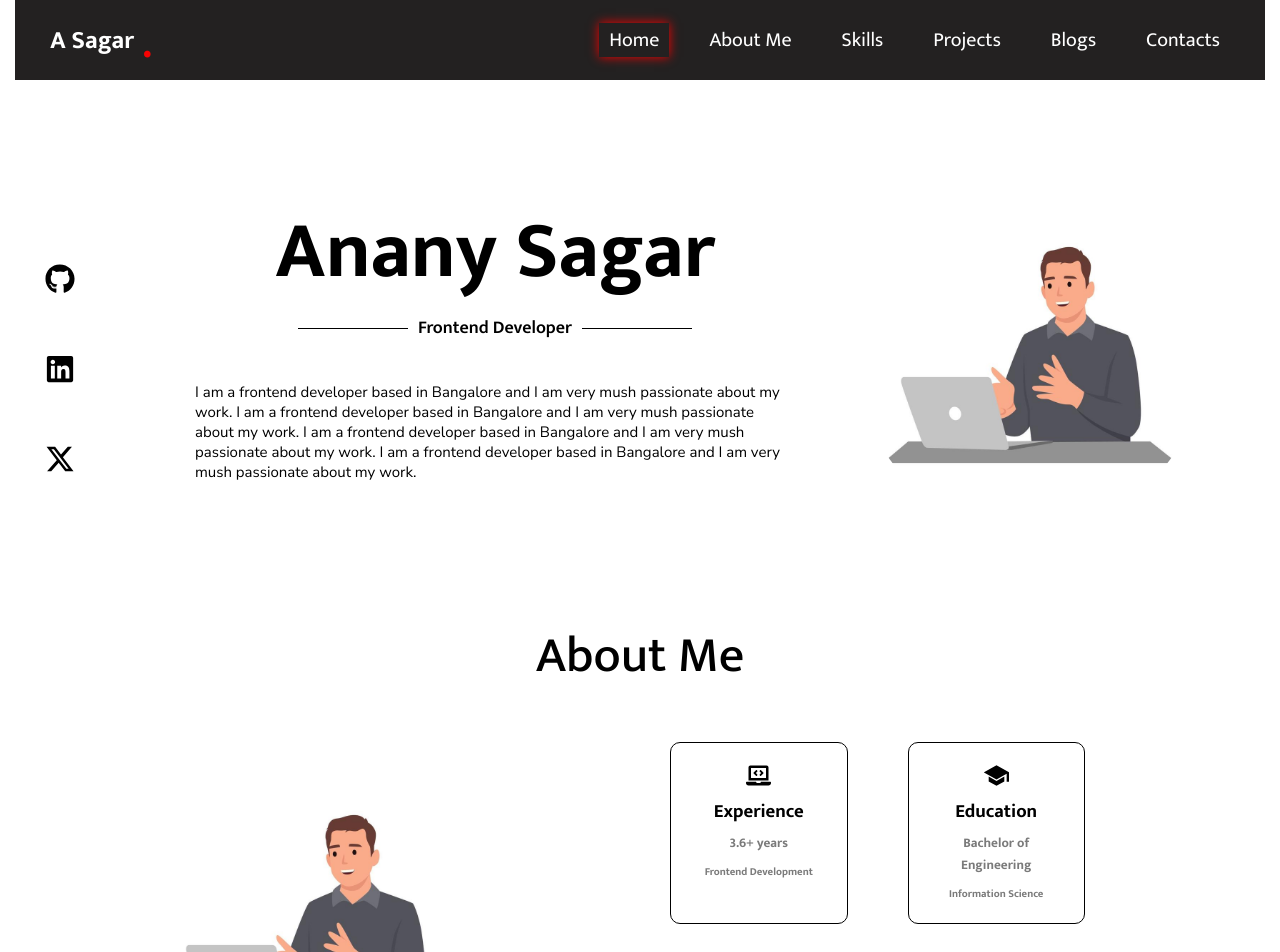
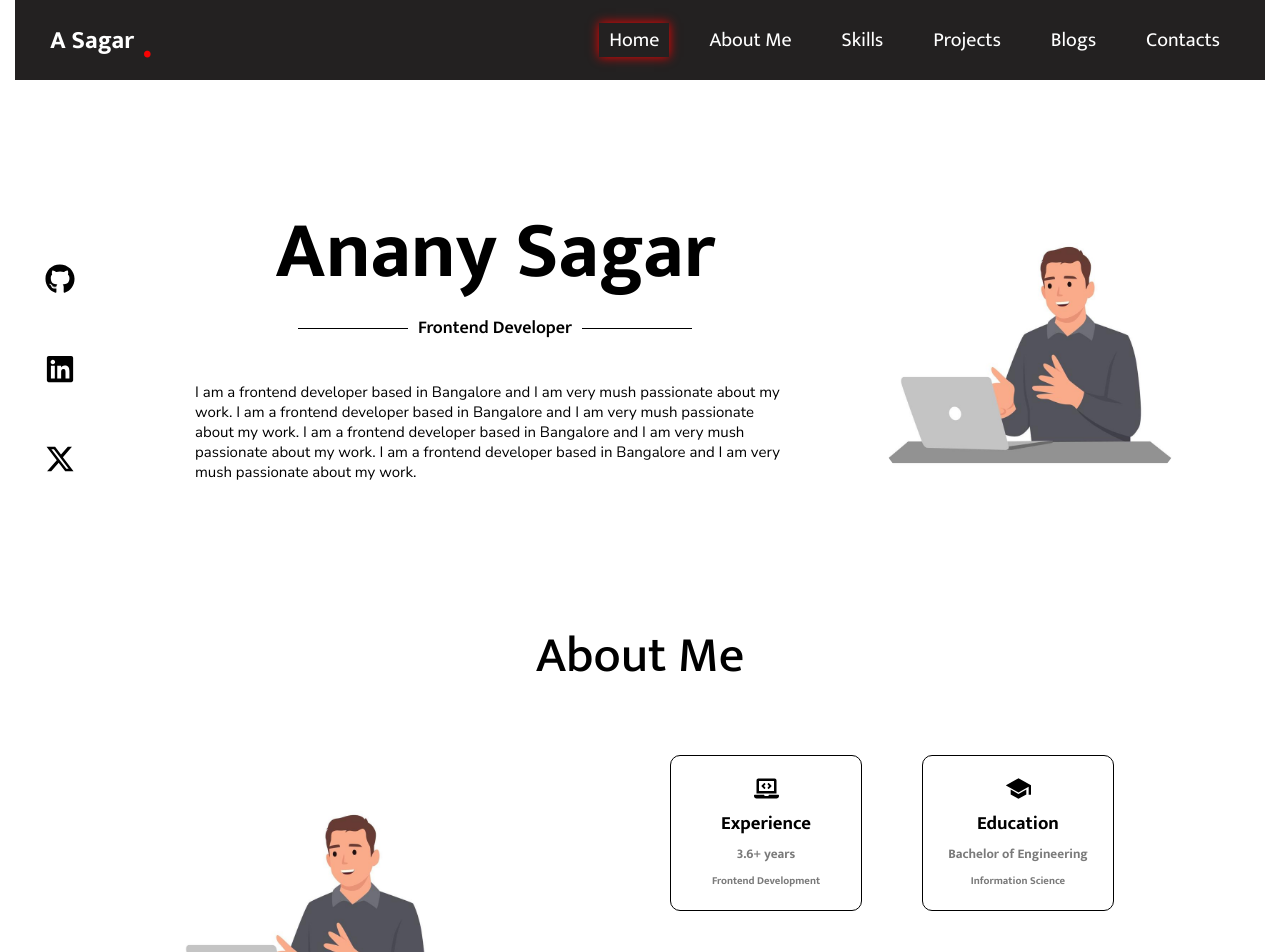
Before and after one commit to ananysagar/portfolio, a React (Create React App) app: page / in a window 1280 px wide. Shown: the top 952 px of the page. Built offline with nearby package versions, Linux system fonts and the light colour scheme.

Commit message:
fixed experience & education border width

```diff
--- a/src/components/aboutme.css
+++ b/src/components/aboutme.css
@@ -40,7 +40,8 @@
     border: 1px solid #000000;
     border-radius: 10px;
     padding: 20px;
-    width: calc(50% - 60px);
+    max-width: 150px;
+    width: 150px;
 }
 .icon {
     margin-bottom: 4px;
```
